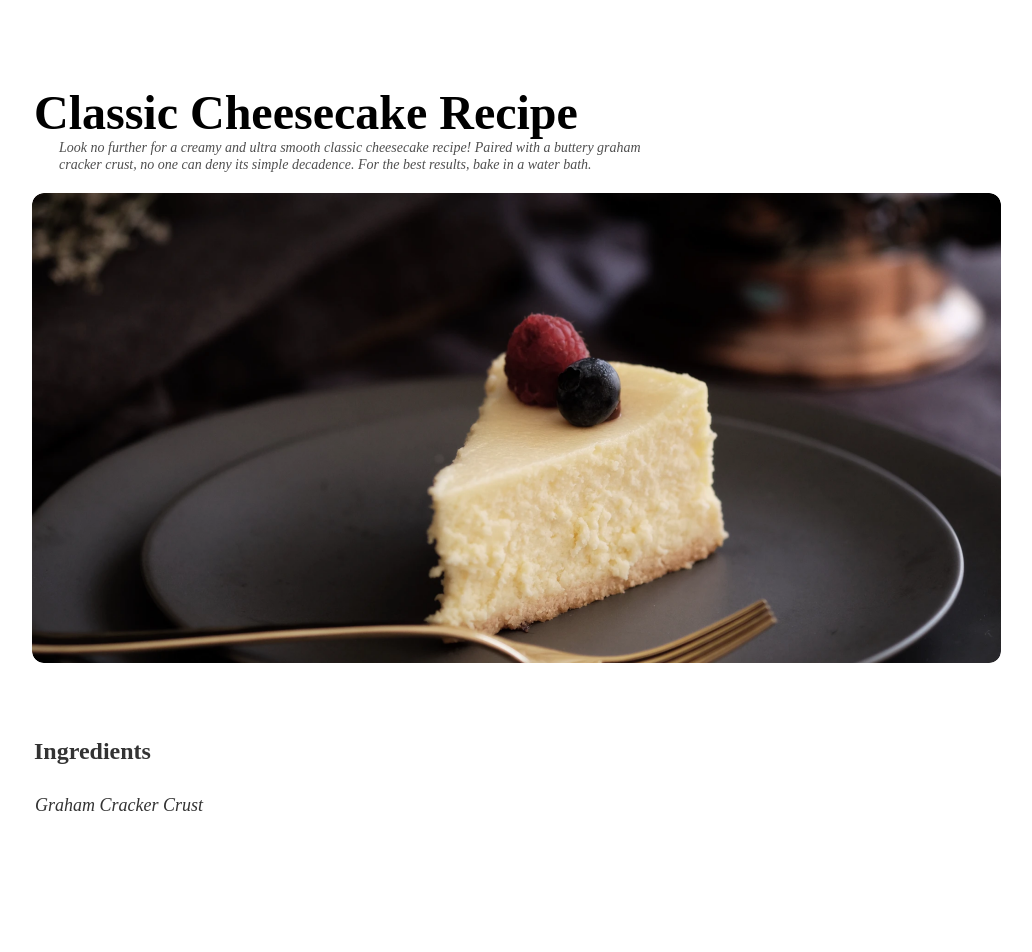
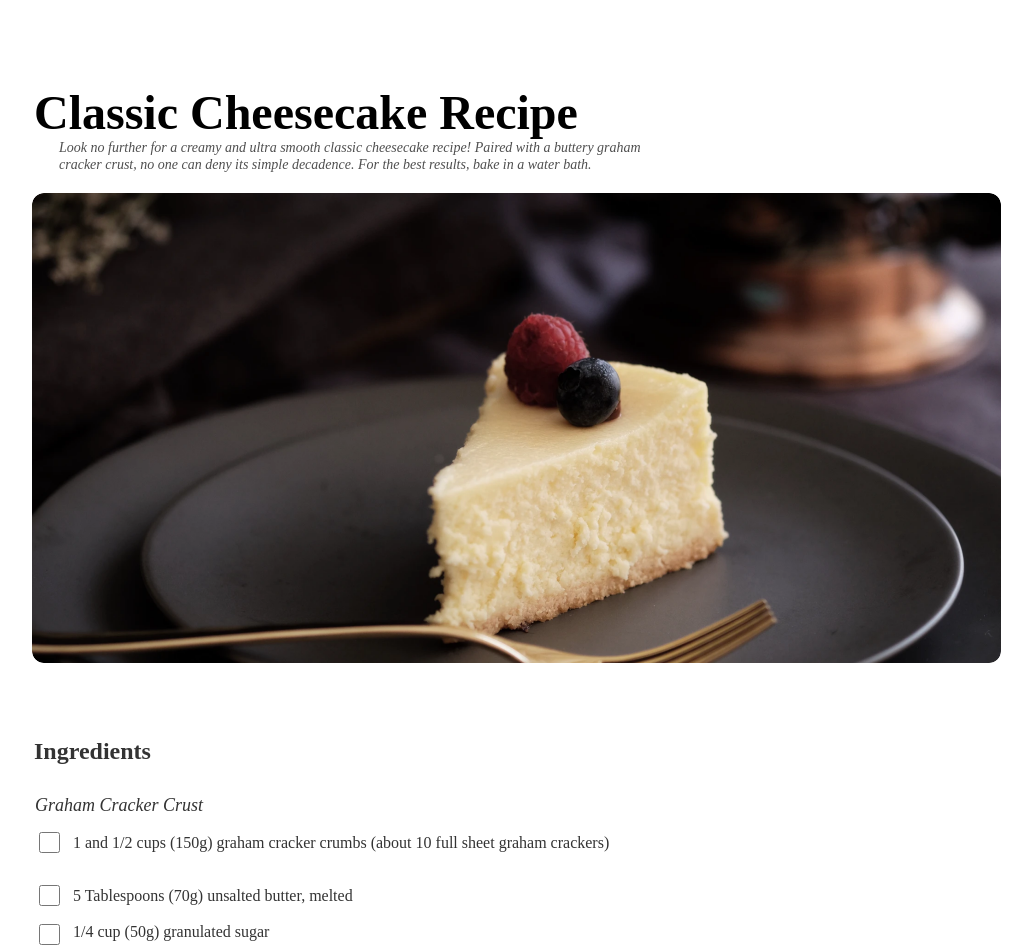
Before and after one commit to Airi-Aikawa/recipe_page, a Vue app: page / in a window 1280 px wide. Shown: the top 952 px of the page, without its empty margins (202-1234 px from the left). Before the commit the page ends 817 px from the top, so only its background shows below. Built offline with nearby package versions, Linux system fonts and the light colour scheme.

Commit message:
20201118_コンポーネントを増やしました

```diff
--- a/src/App.vue
+++ b/src/App.vue
@@ -2,16 +2,19 @@
   <div id="app">
     <HelloWorld msg="Classic Cheesecake Recipe" />
     <img class="cheesecake" alt="cheesecake" src="./assets/photo1.png" />
+    <Instruction></Instruction>
   </div>
 </template>
 
 <script>
 import HelloWorld from "./components/HelloWorld.vue";
+import Instruction from "./components/Instruction.vue"
 
 export default {
   name: "App",
   components: {
     HelloWorld,
+    Instruction
   },
 };
 </script>
--- a/src/components/HelloWorld.vue
+++ b/src/components/HelloWorld.vue
@@ -8,13 +8,16 @@
     </p>
     <p class="ingredient">Ingredients</p>
     <p class="preparation">Graham Cracker Crust</p>
-   <!--     <p>
+    <input type="checkbox" id="checkbox" v-model="checked" class="checkbox1" />
+    <label for="checkbox" class="cup">
       1 and 1/2 cups (150g) graham cracker crumbs (about 10 full sheet graham
       crackers)
-    </p>
-    <p>5 Tablespoons (70g) unsalted butter, melted</p>
-    <p>1/4 cup (50g) granulated sugar</p>
-    <h2>Cheesecake</h2>
+    </label>
+    <input type="checkbox" id="checkbox" v-model="checked" class="checkbox2" />
+    <label class="butter">5 Tablespoons (70g) unsalted butter, melted</label>
+    <input type="checkbox" id="checkbox" v-model="checked" class="checkbox3" />
+    <label class="sugar">1/4 cup (50g) granulated sugar</label>
+        <!--    <h2>Cheesecake</h2>
     <p>
       four 8-ounce blocks (904g) full-fat cream cheese, softened to room
       temperature
@@ -43,7 +46,7 @@ export default {
 
 <!-- Add "scoped" attribute to limit CSS to this component only -->
 <style scoped>
-h1{
+h1 {
   position: absolute;
   width: 587px;
   height: 64px;
@@ -58,7 +61,7 @@ color: #000000;
   white-space: nowrap;
 }
 
-.explanation{
+.explanation {
   position: absolute;
   width: 592px;
   height: 51px;
@@ -69,7 +72,7 @@ font-style: italic;
   font-weight: 500;
   font-size: 14px;
   line-height: 17px;
-color: #4F4F4F;
+  color: #4f4f4f;
 }
 
 .ingredient {
@@ -86,7 +89,7 @@ font-size: 24px;
   line-height: 32px;
   color: #333333;
 }
-.preparation{
+.preparation {
   position: absolute;
   width: 177px;
   height: 24px;
@@ -100,4 +103,73 @@ line-height: 24px;
   color: #333333;
   white-space: nowrap;
 }
+.checkbox1 {
+  position: absolute;
+  width: 21px;
+  height: 21px;
+  left: 237px;
+  top: 829px;
+  border: 1px solid #828282;
+  box-sizing: border-box;
+  border-radius: 4px;
+}
+.cup {
+  position: absolute;
+  width: 554px;
+  height: 50px;
+  left: 275px;
+  top: 830px;
+  font-family: Montserrat;
+  font-style: normal;
+  font-weight: normal;
+  font-size: 16px;
+  line-height: 25px;
+  color: #333333;
+}
+.checkbox2 {
+  position: absolute;
+  width: 21px;
+  height: 21px;
+  left: 237px;
+  top: 882px;
+  border: 1px solid #828282;
+  box-sizing: border-box;
+  border-radius: 4px;
+}
+.butter {
+  position: absolute;
+  width: 360px;
+  height: 25px;
+  left: 275px;
+  top: 883px;
+  font-family: Montserrat;
+  font-style: normal;
+  font-weight: normal;
+  font-size: 16px;
+  line-height: 25px;
+  color: #333333;
+}
+.checkbox3 {
+  position: absolute;
+  width: 21px;
+  height: 21px;
+  left: 237px;
+  top: 921px;
+  border: 1px solid #828282;
+  box-sizing: border-box;
+  border-radius: 4px;
+}
+.sugar {
+  position: absolute;
+  width: 250px;
+  height: 20px;
+  left: 275px;
+  top: 922px;
+  font-family: Montserrat;
+  font-style: normal;
+  font-weight: normal;
+  font-size: 16px;
+  line-height: 20px;
+  color: #333333;
+}
 </style>
--- /dev/null
+++ b/src/components/Instruction.vue
@@ -0,0 +1,27 @@
+<template>
+    <div>
+<p class="instruction">Instructions</p>
+    </div>
+</template>
+
+<script>
+export default {
+
+}
+</script>
+
+<style scoped>
+.instruction{
+position: absolute;
+width: 137px;
+height: 32px;
+left: 236px;
+top: 1382px;
+font-family: Playfair Display;
+font-style: normal;
+font-weight: bold;
+font-size: 24px;
+line-height: 32px;
+color: #333333;
+}
+</style>
```
Lines whose indentation alone changed are shown as unchanged.
